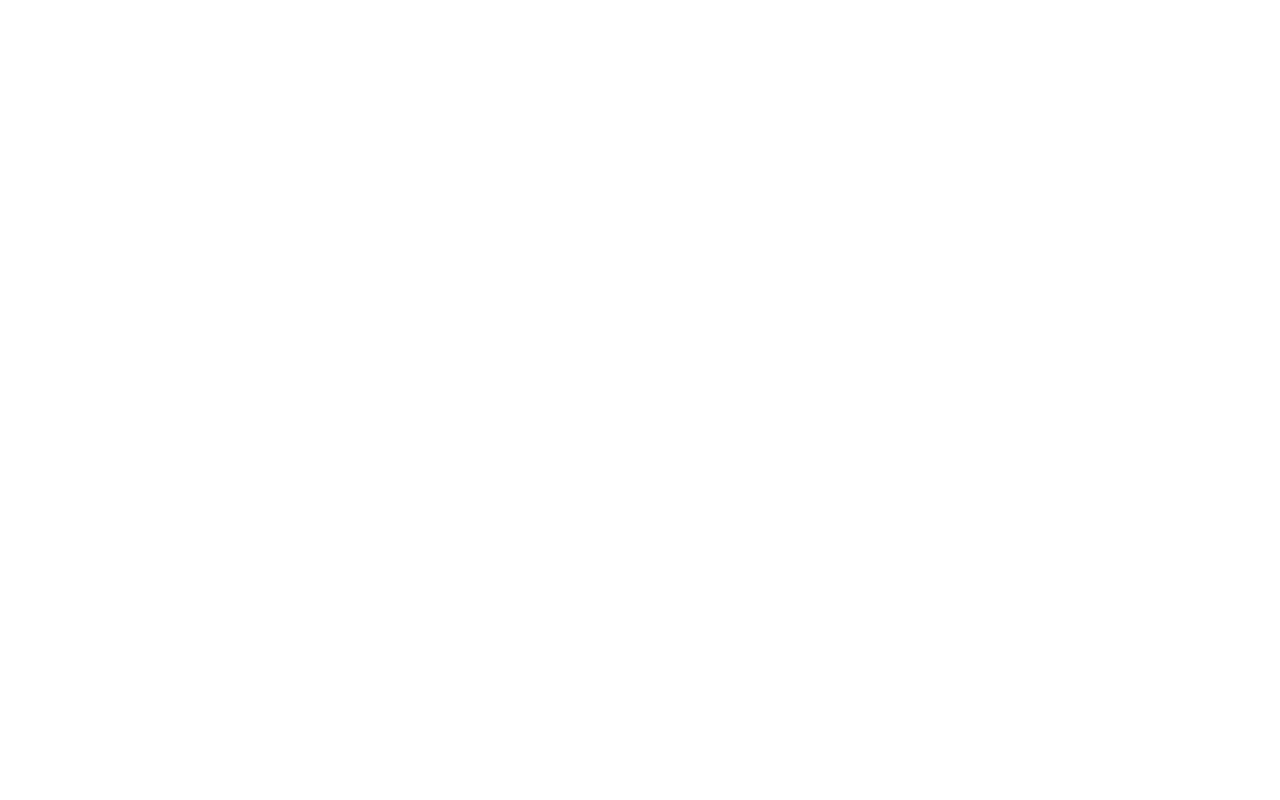
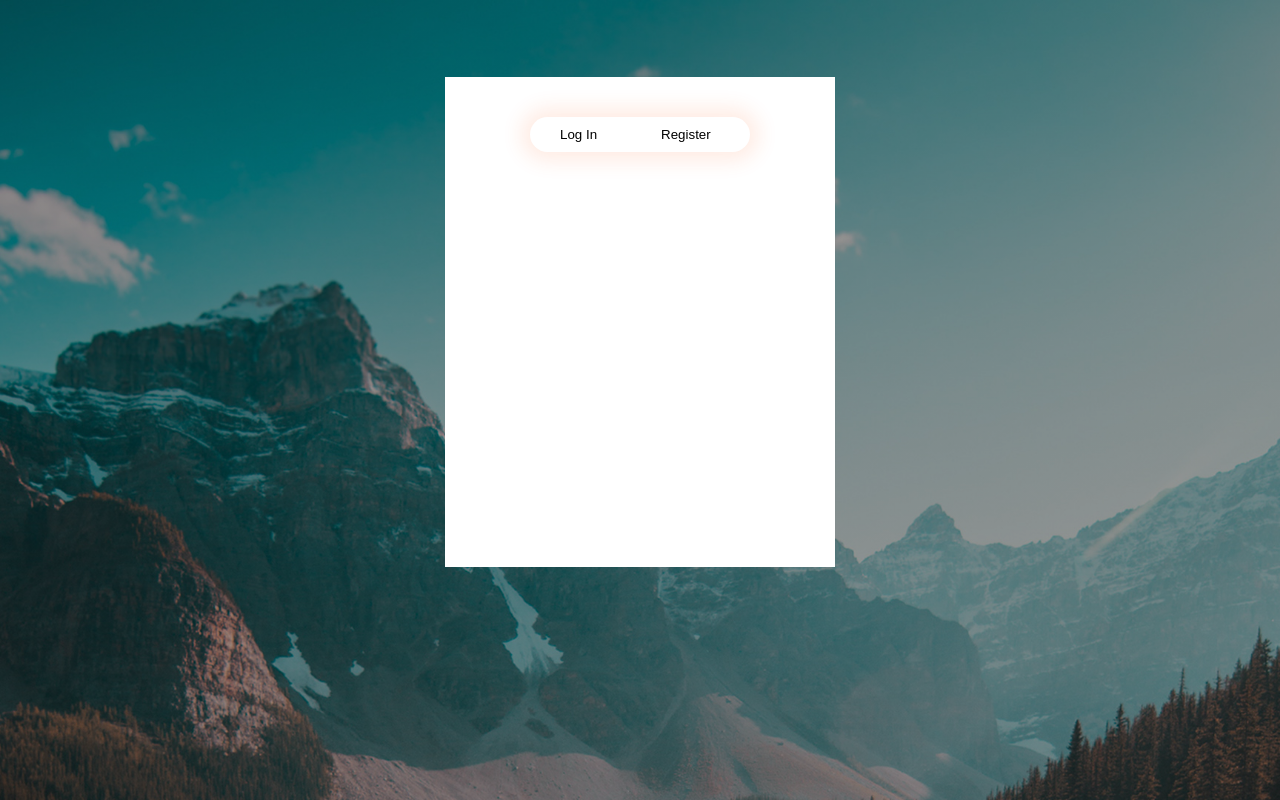
Before and after one commit to ShafiArnob/Webdev-Components-Practice, a plain HTML site: page Transition Login & Registration Form/index.html in a window 1280 px wide. Drawn offline with Linux system fonts and the light colour scheme.

Commit message:
toggle button added

```diff
--- a/Transition Login & Registration Form/index.html
+++ b/Transition Login & Registration Form/index.html
@@ -5,8 +5,16 @@
   <meta http-equiv="X-UA-Compatible" content="IE=edge">
   <meta name="viewport" content="width=device-width, initial-scale=1.0">
   <title>Login & Registration Form</title>
+  <link rel="stylesheet" href="style.css">
 </head>
 <body>
-
+  <div class="hero">
+    <div class="form-box">
+      <div class="button-box">
+        <button type="button" class="toggle-btn">Log In</button>
+        <button type="button" class="toggle-btn">Register</button>
+      </div>
+    </div>
+  </div>
 </body>
 </html>
--- a/Transition Login & Registration Form/style.css
+++ b/Transition Login & Registration Form/style.css
@@ -0,0 +1,35 @@
+*{
+  margin: 0;
+  padding: 0;
+}
+.hero{
+  height: 100%;
+  width: 100%;
+  background-image:linear-gradient(rgba(0,0,0,0.4),rgba(0,0,0,0.4)),url(banner.jpg);
+  background-position: center;
+  background-size: cover;
+  position: absolute;
+}
+.form-box{
+  width: 380px;
+  height: 480px;
+  position: relative;
+  margin: 6% auto;
+  background: #fff;
+  padding: 5px;
+}
+.button-box{
+  width: 220px;
+  margin: 35px auto;
+  position: relative;
+  box-shadow: 0 0 20px 9px #ff61241f;
+  border-radius: 30px;
+}
+.toggle-btn{
+  padding: 10px 30px;
+  cursor: pointer;
+  background: transparent;
+  outline: none;
+  border: 0;
+  position: relative;
+}
```
Also changed, not shown: Transition Login & Registration Form/banner.jpg (added), Transition Login & Registration Form/fb.png (added), Transition Login & Registration Form/gp.png (added), Transition Login & Registration Form/tw.png (added).
